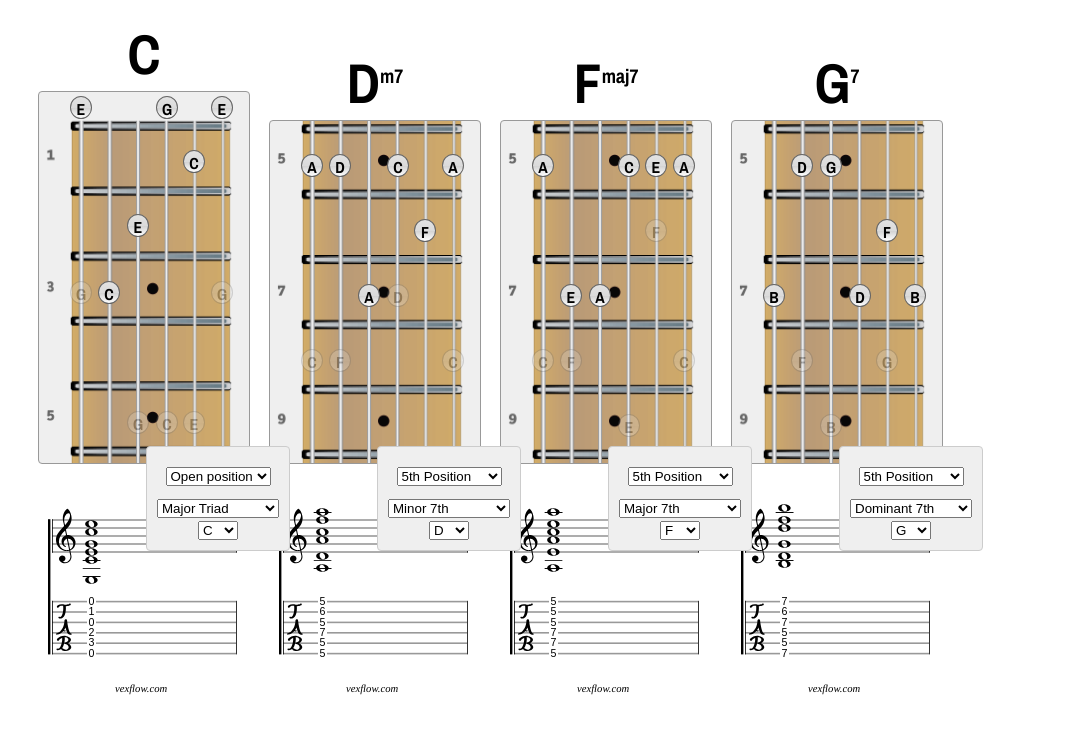
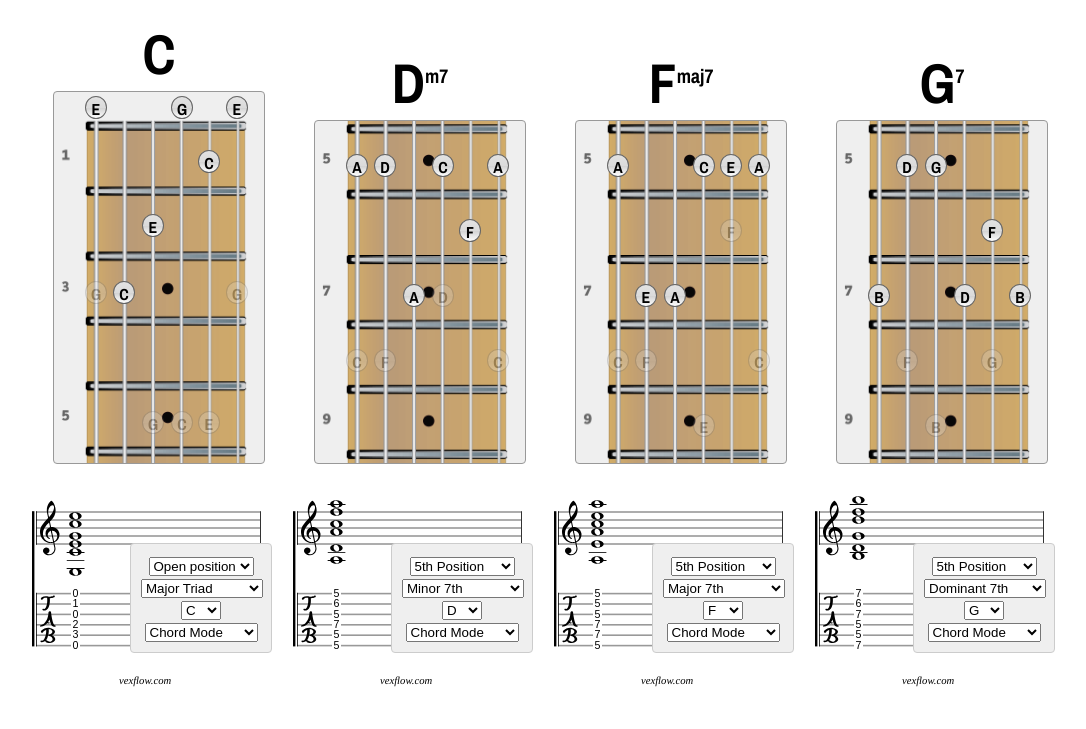
Before and after one commit to swampthang/guitar-fretboard-module, a plain HTML site: page vertical-neck.html in a window 1280 px wide. Shown: the whole page, without its empty margins (10-1096 px from the left). Drawn offline with nearby package versions, Linux system fonts and the light colour scheme.

Commit message:
Add draggable controls per module with viewMode selector for chord or arpeggio mode.

```diff
--- a/css/vertical-neck-module.css
+++ b/css/vertical-neck-module.css
@@ -6,12 +6,17 @@
   width: 212px;
   position: relative;
   border-radius: 4px;
+  margin: 0 15px;
 }
 
 .vertical-neck-module-wrapper h2 {
   margin-bottom: 0;
   font-size: 3.5em;
   margin-top: 0;
+}
+
+.vertical-neck-module-wrapper .vextab-container {
+  margin-left: -25px;
 }
 
 .vertical-neck-module-wrapper sup {
@@ -23,15 +28,16 @@
 }
 
 .vertical-neck-module-wrapper .chord-controls {
-  position: absolute;
-  bottom: 150px;
-  right: -40px;
+  position: relative;
+  left: 77px;
+  top: -150px;
   background: #efefef;
   border: 1px solid #cccccc;
   border-radius: 4px;
   padding: 10px;
   z-index: 100;
   overflow: auto;
+  width: 120px;
 }
 
 .chord-grid {
@@ -152,7 +158,3 @@
 .vertical-neck-module .fret20 { top: 1295px; }
 .vertical-neck-module .fret21 { top: 1361px; }
 .vertical-neck-module .fret22 { top: 1427px; }
-
-#position-selectors {
-  margin: 10px 0;
-}
--- a/js/vertical.neckmodule.js
+++ b/js/vertical.neckmodule.js
@@ -345,12 +345,6 @@ var chordModule = (function() {
     // MAIN MODULE WRAPPER
     this.htmlPieces += openMainWrapper();
 
-    this.htmlPieces += openChordControlsDiv();
-    this.htmlPieces += this.buildPositionSelectors(this.position);
-    this.htmlPieces += this.buildChordTypeSelectors(this.chordtype);
-    this.htmlPieces += this.buildRootNoteSelectors(this.rootnote);
-    this.htmlPieces += closeDiv();
-
     this.htmlPieces += this.buildMaintitleDiv();
 
     // TOP
@@ -365,6 +359,12 @@ var chordModule = (function() {
     // close mainModuleWrapper
     this.htmlPieces += closeDiv();
     this.htmlPieces += buildVexTabContainer();
+    this.htmlPieces += openChordControlsDiv();
+    this.htmlPieces += this.buildPositionSelectors(this.position);
+    this.htmlPieces += this.buildChordTypeSelectors(this.chordtype);
+    this.htmlPieces += this.buildRootNoteSelectors(this.rootnote);
+    this.htmlPieces += buildViewModeToggle(this.viewMode);
+    this.htmlPieces += closeDiv();
     container.html(this.htmlPieces);
 
     return this.htmlPieces;
@@ -395,6 +395,13 @@ var chordModule = (function() {
       that.switchPosition(pos);
     });
 
+    wrapper.find('.view-mode-selector').change(function(e){
+      e.preventDefault();
+      var mode = $(this).val();
+      that.viewMode = mode;
+      that.createNotation();
+    });
+
     wrapper.find('.note').click(function(){
       console.log('ran toggleVisible');
       that.toggleVisible($(this));
@@ -413,6 +420,8 @@ var chordModule = (function() {
     this.updateMetaDivs('chordtype',this.chordtype);
 
     this.createNotation();
+
+    this.container.find('.chord-controls').draggable();
 
   };
 
@@ -434,6 +443,15 @@ var chordModule = (function() {
     this.wrapper.find('.note.in-chord').addClass('pulse');
   }
 
+  chord.toggleViewMode = function() {
+    if(this.viewMode == "arpeggio") {
+      this.viewMode = "chord";
+    } else {
+      this.viewMode = "arpeggio";
+    }
+    this.createNotation();
+  }
+
   chord.processNoteName = function(noteName) {
 
     if(noteName.indexOf('#') !== -1) {
@@ -446,14 +464,7 @@ var chordModule = (function() {
   }
 
   chord.findOctave = function(string,fret) {
-    /*
-    1: new Array(5,8,20),
-    2: new Array(4,1,13),
-    3: new Array(4,5,17),
-    4: new Array(4,10,22),
-    5: new Array(3,3,15),
-    6: new Array(3,8,20)
-    */
+
     if(fret >= this.noteOctaves[string][2]) {
       // eg, string 5 fret 16
       return this.noteOctaves[string][0] + 2;
@@ -556,7 +567,7 @@ var chordModule = (function() {
 
   chord.createNotation = function() {
     this.initVexFlow();
-    var vextab = "options space=20\n tabstave notation=true\n ";
+    var vextab = "options space=10\n tabstave notation=true\n ";
     vextab += "notes ";
     var notesOnString = this.notesInView();
     if(this.viewMode == 'arpeggio') {
@@ -566,7 +577,7 @@ var chordModule = (function() {
     }
 
     notationData = vextab;
-    var viewWidth = (this.viewMode == "arpeggio") ? 400 : 250;
+    var viewWidth = (this.viewMode == "arpeggio") ? 335 : 300;
     this.renderNotation(viewWidth);
   }
 
@@ -620,6 +631,14 @@ var chordModule = (function() {
     return '<div class="vextab-container">\n <canvas id="chord-notation"></canvas>\n <div id="error"></div>\n</div>';
   }
 
+  var buildViewModeToggle = function(mode) {
+    if(mode == "arpeggio") {
+      return "<div>\n  <select class='view-mode-selector'>\n    <option value='arpeggio' selected>Arpeggio Mode</option>\n    <option value='chord'>Chord Mode</option>\n    </select>\n  </div>";
+    } else {
+      return "<div>\n  <select class='view-mode-selector'>\n    <option value='arpeggio'>Arpeggio Mode</option>\n    <option value='chord' selected>Chord Mode</option>\n    </select>\n  </div>";
+    }
+  }
+
   chord.buildMaintitleDiv = function() {
     var symbol = this.getSymbol(this.chordtype);
     return '<h2 class="chord-name">'+this.rootnote+((symbol != "") ? '<sup>'+symbol+'</sup>' : "")+'</h2>';
@@ -656,35 +675,3 @@ var chordModule = (function() {
   return chord;
 
 })();
-
-// var notationData = "options space=20\n tabstave notation=true\n notes :w (0/6.3/6.0/3.1/2.0/1.0/1)";
-// var render;
-// var $ = jQuery;
-
-// Vex.Flow.Artist.DEBUG = true;
-// Vex.Flow.VexTab.DEBUG = true;
-
-// renderer = new Vex.Flow.Renderer($('#chord-notation')[0],
-//   Vex.Flow.Renderer.Backends.CANVAS);
-
-// $('#notation-data').change(function(){
-//   console.log('i changed');
-//   this.renderNotation();
-// });
-
-// this.renderNotation();
-
-// render = function(width) {
-//   artist = new Vex.Flow.Artist(10, 10, width, {scale: 0.8});
-//   vextab = new Vex.Flow.VexTab(artist);
-//   try {
-//     vextab.reset();
-//     artist.reset();
-//     vextab.parse(notationData);
-//     artist.render(renderer);
-//     $("#error").text("");
-//   } catch (e) {
-//     console.log(e);
-//     $("#error").html(e.message.replace(/[\n]/g, '<br/>'));
-//   }
-// }
--- a/vertical-neck.html
+++ b/vertical-neck.html
@@ -16,6 +16,7 @@
   <script src="/js/underscore-min.js"></script>
   <script src="//ajax.googleapis.com/ajax/libs/jquery/1.10.2/jquery.min.js"></script>
   <script>window.jQuery || document.write('<script src="js/vendor/jquery-1.10.2.min.js"><\/script>')</script>
+  <script src="//code.jquery.com/ui/1.11.1/jquery-ui.js"></script>
   <script src="/js/vertical.neckmodule.js"></script>
   <script src="/js/tabdiv.js"></script>
   <script src="/js/tabdiv-debug.js"></script>
```
